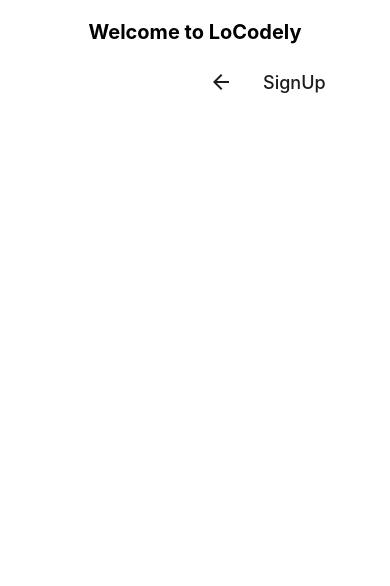
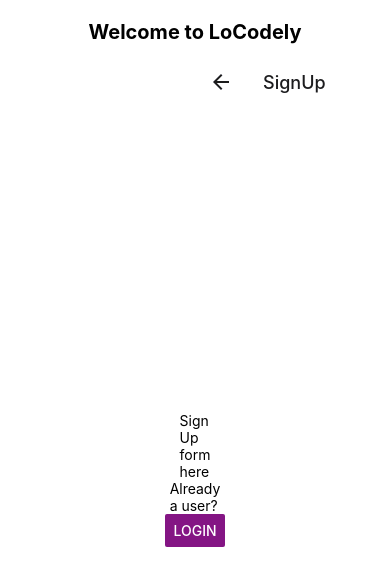
Before and after one commit to jng34/loCodeLy, a React Native app in the folder client/: screen /SignUp in a window 390 px wide. Shown: the top 586 px of the page. Built offline with nearby package versions, Linux system fonts and the light colour scheme.

Commit message:
set up react navigation & component edits

```diff
--- a/client/App.js
+++ b/client/App.js
@@ -2,12 +2,21 @@
 import { StyleSheet, View } from 'react-native';
 import Navigator from "./components/Navigator";
 import Header from './components/Header';
-import Cafes from "./components/Cafes";
+import Users from './components/Users';
+import Cafes from './components/Cafes';
+import Home from './components/Home';
+import Login from './components/Login';
+import SignUp from './components/SignUp';
+
+import { NavigationContainer } from "@react-navigation/native";
+import { createNativeStackNavigator } from "@react-navigation/native-stack";
 
 const client = new ApolloClient({
   uri: "http://localhost:3000/graphql",
   cache: new InMemoryCache(),
 });
+
+const Stack = createNativeStackNavigator();
 
 
 export default function App() {
@@ -15,9 +24,7 @@
     <ApolloProvider client={client}>
       <View style={styles.container}>
         <Header />
-        {/* <View style={styles.navigator}> */}
         <Navigator />
-        {/* <Cafes/> */}
       </View>
     </ApolloProvider>
   );
--- a/client/components/Cafes.js
+++ b/client/components/Cafes.js
@@ -1,21 +1,43 @@
 import { StyleSheet, View, Text, FlatList, TouchableOpacity } from "react-native";
 import { useQuery } from "@apollo/client";
-import { GET_CAFES } from "../queries/queries";
+import { GET_CAFES } from "../graphQL/queries";
 
 export default function Cafes({ navigation }) {
+
+  const pressHandler = ({ id, name, address, url, zipCode }) => {
+    console.log(id, name, address, url, zipCode);
+    Alert.alert(
+      name,
+      address,
+      [
+        {
+          text: "Cancel",
+          onPress: () => Alert.alert("Cancel Pressed"),
+          style: "cancel",
+        },
+      ],
+      {
+        cancelable: true,
+        onDismiss: () =>
+          Alert.alert("This was dismissed by tapping outside alert dialog"),
+      }
+    );
+  };
+
   const { loading, error, data } = useQuery(GET_CAFES);
   if (loading) return <Text>Loading...</Text>;
   if (error) return <Text>`Error! ${error.message}`</Text>;
 
   console.log(data.cafes)
   return (
-    <View>
+    <View style={styles.container}>
       <FlatList
-        keyExtractor={(item) => item.id}
+        keyExtractor={item => item.id}
         data={data.cafes}
         renderItem={({ item }) => (
-          <TouchableOpacity onPress={() => console.log(item.id)}>
+          <TouchableOpacity onPress={() => pressHandler(item)}>
             <Text style={styles.item}>{item.name}</Text>
+            <Text>{item.address}</Text>
           </TouchableOpacity>
         )}
       />
@@ -26,15 +48,15 @@
 const styles = StyleSheet.create({
   container: {
     flex: 1,
-    backgroundColor: '#fff',
-    paddingTop: 40,
-    paddingHorizontal: 20
+    backgroundColor: "#fff",
+    alignItems: "center",
+    justifyContent: "center",
   },
   item: {
     marginTop: 24,
-    marginHorizontal: 10
-,    padding: 15,
-    backgroundColor: 'pink',
-    fontSize: 16
-  }
-})
+    marginHorizontal: 10,
+    padding: 15,
+    backgroundColor: "pink",
+    fontSize: 16,
+  },
+});
--- a/client/components/Home.js
+++ b/client/components/Home.js
@@ -1,4 +1,5 @@
 import { StyleSheet, Button, View } from 'react-native';
+
 
 export default function Home({ navigation }) {
   return (
@@ -28,7 +29,7 @@
 
 const styles = StyleSheet.create({
   container: {
-    backgroundColor: "#fff",
+    flex: 1,
     alignItems: "center",
     justifyContent: "center",
   },
--- a/client/components/Login.js
+++ b/client/components/Login.js
@@ -1,28 +1,44 @@
 import { useState } from 'react';
-import { StyleSheet, Alert, TextInput, Button, View } from "react-native";
+import { StyleSheet, TextInput, Text, Button, View } from "react-native";
 
 export default function Login({ navigation }) {
   const [name, setName] = useState('');
 
   return (
-    <View>
+    <View style={styles.container}>
       <TextInput
         style={styles.input}
         onChangeText={text => setName(text)}
         placeholder='e.g. John...'
       />
+      <br/>
       <Button
         title="Login"
         color="#841584"
         onPress={() => console.log(name)}
+      />
+      <br/>
+      <Button
+        title="Go Back"
+        color="blue"
+        onPress={() => navigation.goBack()}
       />
     </View>
   );
 }
 
 const styles = StyleSheet.create({
+  container: {
+    flex: 1,
+    alignItems: "center",
+    justifyContent: "center",
+  },
   input: {
     width: 300,
     borderWidth: 2,
   },
+  button: {
+    marginTop: 15,
+    marginBottom: 15
+  }
 });
--- a/client/components/SignUp.js
+++ b/client/components/SignUp.js
@@ -1,19 +1,23 @@
-import { StyleSheet, Button, View } from "react-native";
+import { StyleSheet, Button, Text, View } from "react-native";
 
-export default function Home() {
+export default function SignUp({ navigation }) {
   return (
-    <View>
+    <View style={styles.container}>
+      <Text>Sign Up form here</Text>
+      <Text>Already a user?</Text>
       <Button
-        title="SignUp"
+        title="Login"
         color="#841584"
-        onPress={() => console.log('signed up!')}
+        onPress={() => navigation.navigate('Login')}
       />
     </View>
   );
 }
 
 const styles = StyleSheet.create({
-  button: {
-    color: 'blue'
-  }
+  container: {
+    flex: 1,
+    alignItems: "center",
+    justifyContent: "center",
+  },
 });
--- a/client/components/Users.js
+++ b/client/components/Users.js
@@ -8,10 +8,10 @@
   TouchableOpacity,
 } from "react-native";
 import { useQuery } from "@apollo/client";
-import { GET_USERS } from "../queries/queries";
+import { GET_USERS } from "../graphQL/queries";
 
 
-export default function Users() {
+export default function Users({ navigation }) {
   const { loading, error, data } = useQuery(GET_USERS);
   if (loading) return (<Text>Loading...</Text>);
   if (error) return <Text>`Error! ${error.message}`</Text>;
@@ -35,18 +35,18 @@
         )
       },
     )
-   };
+  };
 
   return (
     <View style={styles.container}>
       <FlatList
-        keyExtractor={(item) => item.id}
         data={data.users}
         renderItem={({ item }) => (
           <TouchableOpacity onPress={() => pressHandler(item)}>
             <Text style={styles.item}>{item.name}</Text>
           </TouchableOpacity>
         )}
+        keyExtractor={(item) => item.id}
       />
     </View>
   );
@@ -56,13 +56,13 @@
   container: {
     flex: 1,
     backgroundColor: "#fff",
-    paddingTop: 40,
-    paddingHorizontal: 20,
+    alignItems: "center",
+    justifyContent: "center",
   },
   item: {
     marginTop: 24,
     padding: 15,
     backgroundColor: "yellow",
-    fontSize: 16,
+    fontSize: 15,
   },
 });
--- a/client/queries/queries.js
+++ b/client/graphQL/queries.js
@@ -15,6 +15,7 @@
 const GET_CAFES = gql`
   query GetCafes {
     cafes {
+      id
       name
       address
       zipCode
--- a/client/package.json
+++ b/client/package.json
@@ -21,8 +21,7 @@
     "react-native": "0.71.7",
     "react-native-safe-area-context": "4.5.0",
     "react-native-screens": "~3.20.0",
-    "react-native-web": "~0.18.10",
-    "uuid": "^9.0.0"
+    "react-native-web": "~0.18.10"
   },
   "devDependencies": {
     "@babel/core": "^7.20.0"
```
Also changed, not shown: 1 other file (tests, documents, lock files or other folders).
